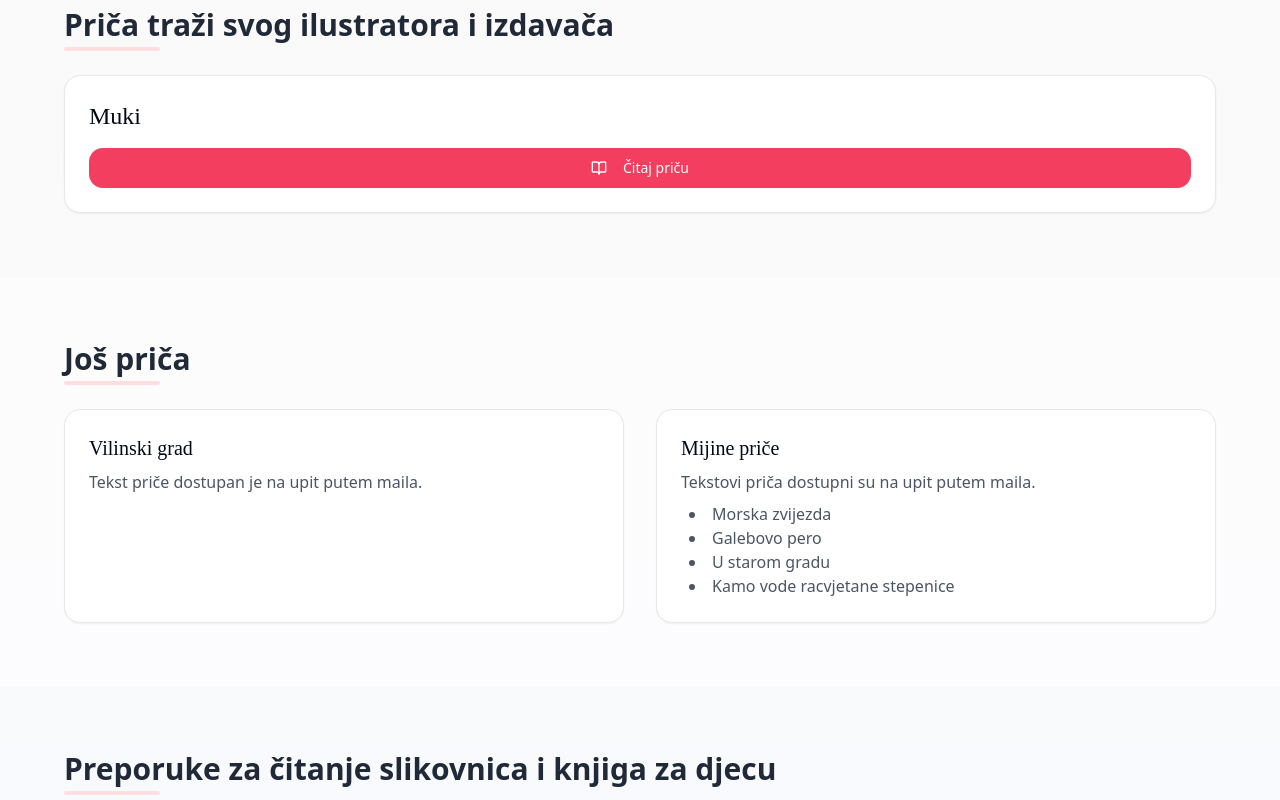
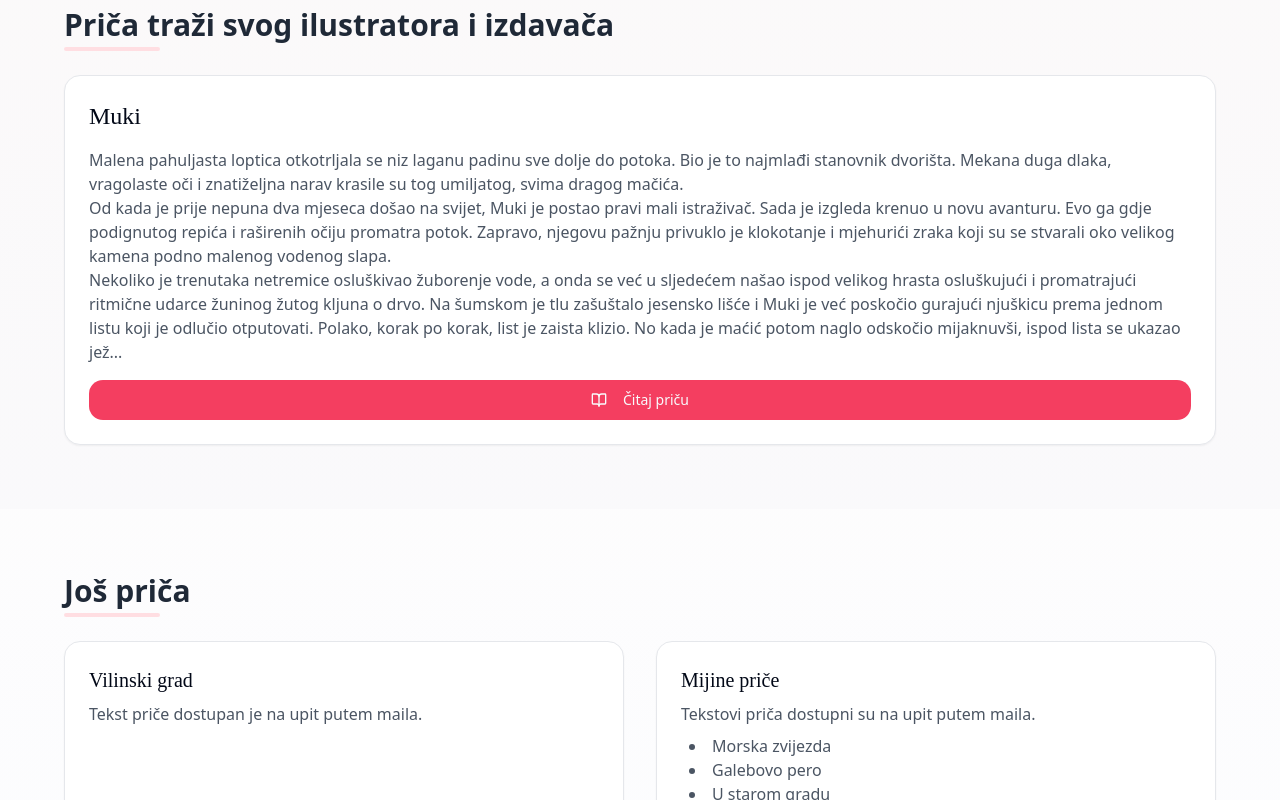
Before and after one commit to TatjanaRozalijaOvcar/pastel-storyland, a React (Vite) app: page / in a window 1280 px wide. Shown: the part 1481-2281 px from the top of the page. Built offline with nearby package versions, Linux system fonts and the light colour scheme.

Commit message:
Add Muki's story
Added the text of the story "Malena pahuljasta loptica" to the Muki story section.

```diff
--- a/src/pages/Index.tsx
+++ b/src/pages/Index.tsx
@@ -77,12 +77,17 @@ const Index = () => {
         </div>
       </section>
 
-      {/* Electronic Stories */}
+      {/* Story Looking for Illustrator */}
       <section className="page-section" style={{ "--section-delay": "2" } as React.CSSProperties}>
         <div className="max-w-6xl mx-auto">
           <h2 className="section-title">Priča traži svog ilustratora i izdavača</h2>
           <Card className="book-card">
             <h3 className="font-playfair text-2xl mb-4">Muki</h3>
+            <div className="text-gray-600 mb-4 prose prose-gray max-w-none">
+              <p>Malena pahuljasta loptica otkotrljala se niz laganu padinu sve dolje do potoka. Bio je to najmlađi stanovnik dvorišta. Mekana duga dlaka, vragolaste oči i znatiželjna narav krasile su tog umiljatog, svima dragog mačića.</p>
+              <p>Od kada je prije nepuna dva mjeseca došao na svijet, Muki je postao pravi mali istraživač. Sada je izgleda krenuo u novu avanturu. Evo ga gdje podignutog repića i raširenih očiju promatra potok. Zapravo, njegovu pažnju privuklo je klokotanje i mjehurići zraka koji su se stvarali oko velikog kamena podno malenog vodenog slapa.</p>
+              <p>Nekoliko je trenutaka netremice osluškivao žuborenje vode, a onda se već u sljedećem našao ispod velikog hrasta osluškujući i promatrajući ritmične udarce žuninog žutog kljuna o drvo. Na šumskom je tlu zašuštalo jesensko lišće i Muki je već poskočio gurajući njuškicu prema jednom listu koji je odlučio otputovati. Polako, korak po korak, list je zaista klizio. No kada je maćić potom naglo odskočio mijaknuvši, ispod lista se ukazao jež...</p>
+            </div>
             <Button className="w-full">
               <BookOpen className="mr-2 h-4 w-4" />
               Čitaj priču
```
